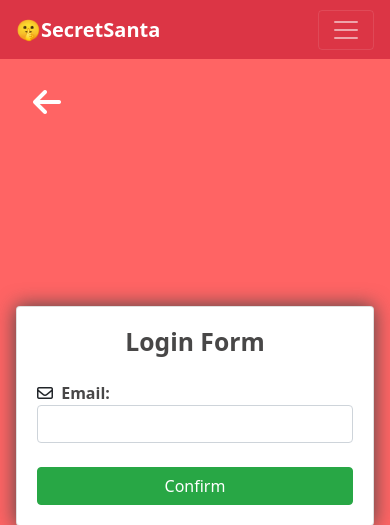
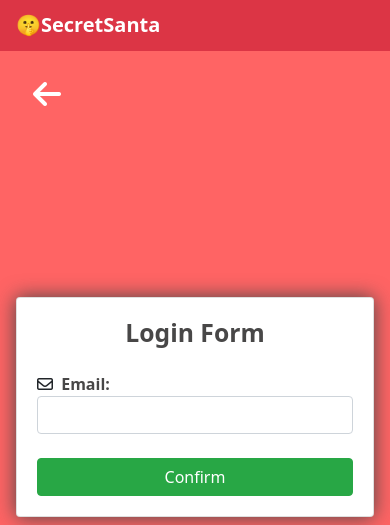
Before and after one commit to vjloable/secretsanta, a PHP site: page /login.php in a window 390 px wide. Shown: the top 525 px of the page. Run offline with PHP 8.4, Linux system fonts and the light colour scheme; some libraries are stand-ins or nearby versions.

Commit message:
refactor: make page responsive

```diff
--- a/login.php
+++ b/login.php
@@ -1,5 +1,6 @@
 <!DOCTYPE html>
 <html style="height: 100%;">
+<meta name="viewport" content="width=device-width, initial-scale=1">
 
 <head>
 	<title>Login 📝</title>
@@ -11,21 +12,35 @@
 		.glow {
 			box-shadow: 0 0 20px #484747;
 		}
+
+		.navbar {
+			height: 7vh;
+		}
+
+		@media only screen and (max-width: 575px) {
+			.navbar-brand {
+				position: relative;
+				bottom: 5%;
+			}
+
+			.container-small-cm {
+				position: relative;
+				bottom: 3px;
+			}
+		}
+
+		@media only screen and (max-height:395px) {
+			.navbar {
+				height: 40px;
+			}
+		}
 	</style>
 </head>
 
 <body style="height: 100%; background-color: rgb(255, 100, 100);">
-	<nav class="navbar navbar-expand-sm navbar-dark bg-danger" style="height: 7vh">
-		<div class="container-fluid">
+	<nav class="navbar navbar-expand-sm navbar-dark bg-danger" style="height: 50.5px;">
+		<div class="container-fluid container-small-cm">
 			<a class="navbar-brand" style="font-weight: 900;" href="#">🤫SecretSanta</a>
-			<button class="navbar-toggler" type="button" data-toggle="collapse" data-target="#navbarID" aria-controls="navbarID" aria-expanded="false" aria-label="Toggle navigation">
-				<span class="navbar-toggler-icon"></span>
-			</button>
-			<div class="collapse navbar-collapse" id="navbarID">
-				<div class="navbar-nav">
-					<a class="nav-link active" aria-current="page" href="/secretsanta/welcome.php">Home</a>
-				</div>
-			</div>
 		</div>
 	</nav>
 	<div style="height: 93vh;">
```
Also changed, not shown: signup.php (+25 -5 lines).
